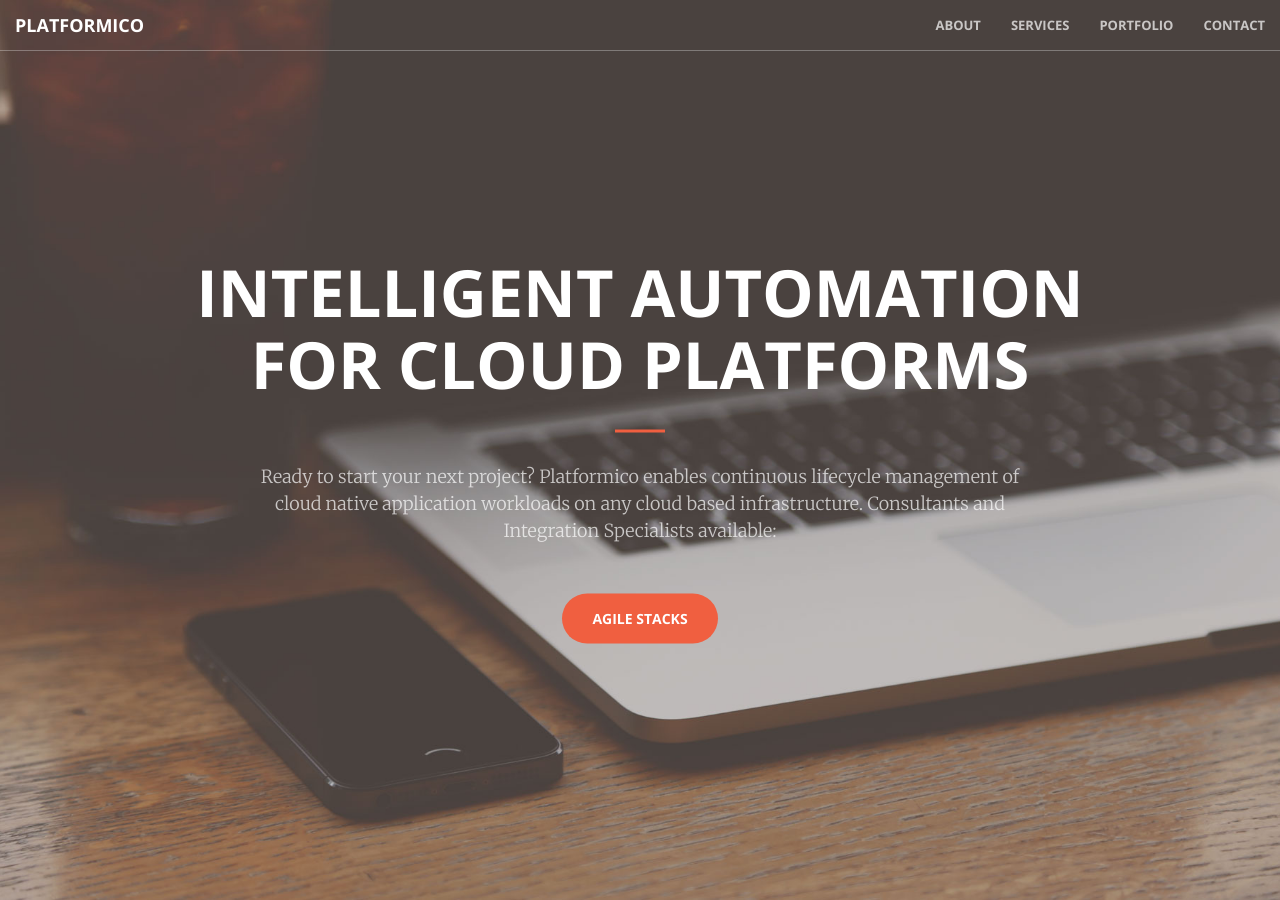
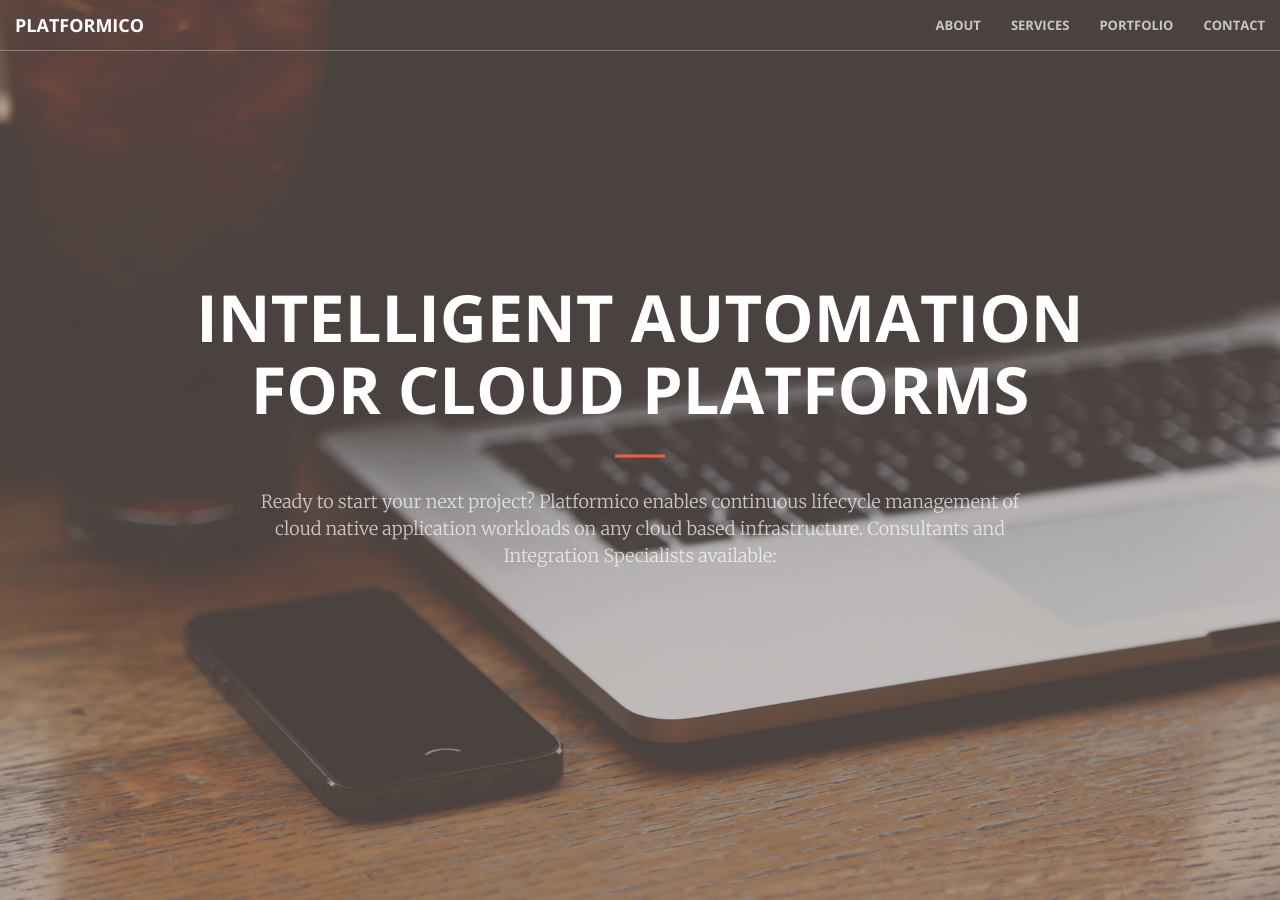
Before and after one commit to platformico/website, a Jekyll site: the page built from index.html, in a window 1280 px wide. Built offline with Jekyll 4.4.1, drawn with Linux system fonts in a browser that asks for light colours.

Commit message:
Removed agilestacks button

```diff
--- a/_includes/header.html
+++ b/_includes/header.html
@@ -5,7 +5,6 @@
             <hr>
             <p>Ready to start your next project?  Platformico enables continuous lifecycle management of cloud native application workloads on any cloud based infrastructure. Consultants and Integration Specialists available:
               </p>
-            <a href="http://agilestacks.com" class="btn btn-primary btn-xl page-scroll">Agile Stacks</a>
         </div>
     </div>
 </header>
```
